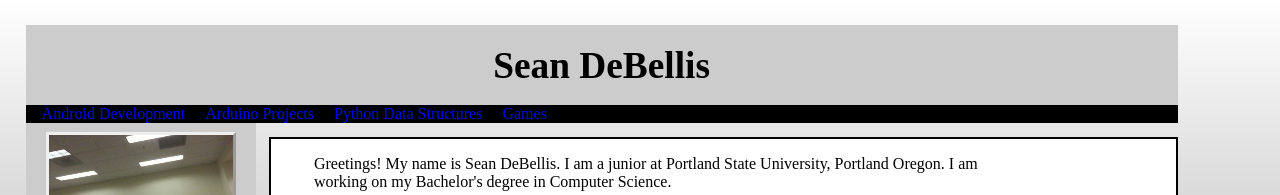
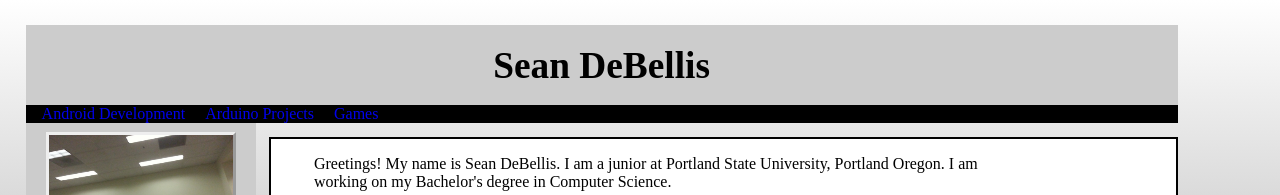
Before and after one commit to SMDeBellis/sdsite, a plain HTML site: page index.html in a window 1280 px wide. Shown: the top 195 px of the page. Drawn offline with Linux system fonts and the light colour scheme.

Commit message:
removed python data structures link

```diff
--- a/index.html
+++ b/index.html
@@ -32,7 +32,7 @@
             <a href="pages/android.html" alt="Android Development">Android Development</a>
             <!-- <a href="pages/school.html" alt="School Projects">School Projects</a>-->
             <a href="pages/arduino_main.html" alt="Arduino Projects">Arduino Projects</a>
-            <a href="pages/python_data_structures.html" alt="Python Data Structures">Python Data Structures</a>
+            <!--<a href="pages/python_data_structures.html" alt="Python Data Structures">Python Data Structures</a> -->
             <a href="pages/games.html" alt="Games">Games</a>
         </div>
 
```
